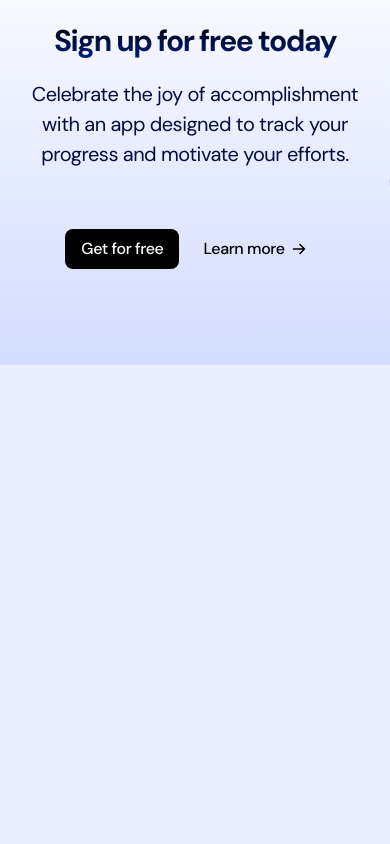
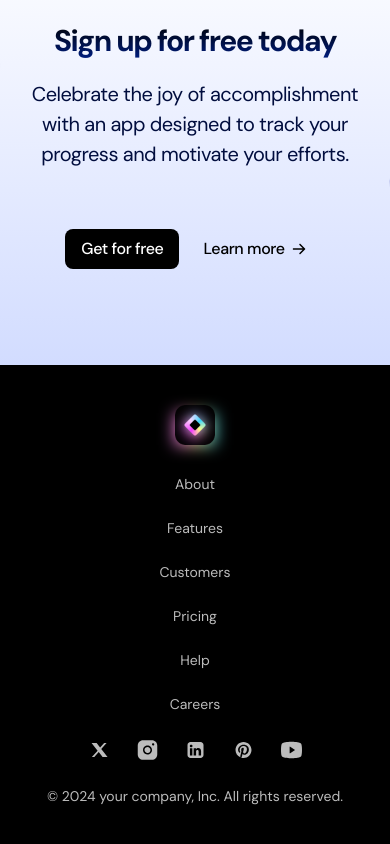
Before and after one commit to Vader4k/Animated-landing-page, a Next.js app: page / in a window 390 px wide. Shown: the part 5012-5856 px from the top of the page. Before the commit the page ends 5377 px from the top, so only its background shows below. Built offline with nearby package versions, Linux system fonts and the light colour scheme.

Commit message:
done with responsiveness and starting animations

```diff
--- a/src/app/page.tsx
+++ b/src/app/page.tsx
@@ -1,4 +1,5 @@
 import { CallToAction } from "@/sections/CallToAction";
+import { Footer } from "@/sections/Footer";
 import { Header } from "@/sections/Header";
 import { Hero } from "@/sections/Hero";
 import { LogoTicker } from "@/sections/LogoTicker";
@@ -16,6 +17,7 @@ export default function Home() {
       <Pricing />
       <Testimonials />
       <CallToAction />
+      <Footer />
     </>
   );
 }
--- a/src/sections/Footer.tsx
+++ b/src/sections/Footer.tsx
@@ -1,3 +1,40 @@
+import logo from '@/assets/logosaas.png';
+import Image from 'next/image';
+import SocialX from '@/assets/social-x.svg';
+import SocialInsta from '@/assets/social-insta.svg';
+import SocialLinkedIn from '@/assets/social-linkedin.svg';
+import SocialPin from '@/assets/social-pin.svg';
+import SocialYoutube from '@/assets/social-youtube.svg';
+
 export const Footer = () => {
-  return null;
+  return (
+    <footer className='bg-black text-[#BCBCBC] text-sm py-10 text-center'>
+      <div className="container">
+        <div className="inline-flex relative before:content-[''] before:top-2 before:bottom-0 before:blur before:w-full before:bg-[linear-gradient(to_right,#F87BFF,#FB92CF,#FFDD98,#C2F0B1,#2FD8FE)] before:absolute">
+          <Image
+            alt='sass logo'
+            src={logo}
+            className='relative'
+            height={40}
+          />
+        </div>
+        <nav className='flex flex-col gap-6 mt-6 md:flex-row justify-center'>
+          <a href="#">About</a>
+          <a href="#">Features</a>
+          <a href="#">Customers</a>
+          <a href="#">Pricing</a>
+          <a href="#">Help</a>
+          <a href="#">Careers</a>
+        </nav>
+        <div className='flex justify-center gap-6 mt-6'>
+          <SocialX />
+          <SocialInsta />
+          <SocialLinkedIn />
+          <SocialPin />
+          <SocialYoutube />
+        </div>
+        <p className='mt-6'>&copy; 2024 your company, Inc. All rights reserved.</p>
+      </div>
+    </footer>
+  );
 };
```
